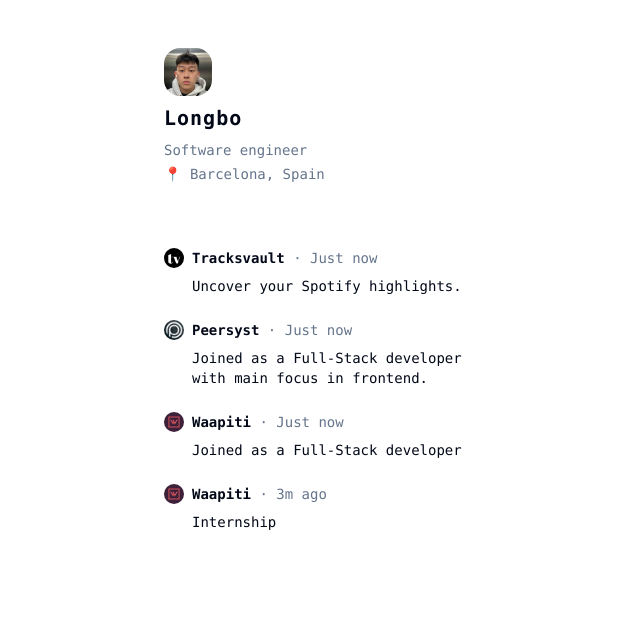
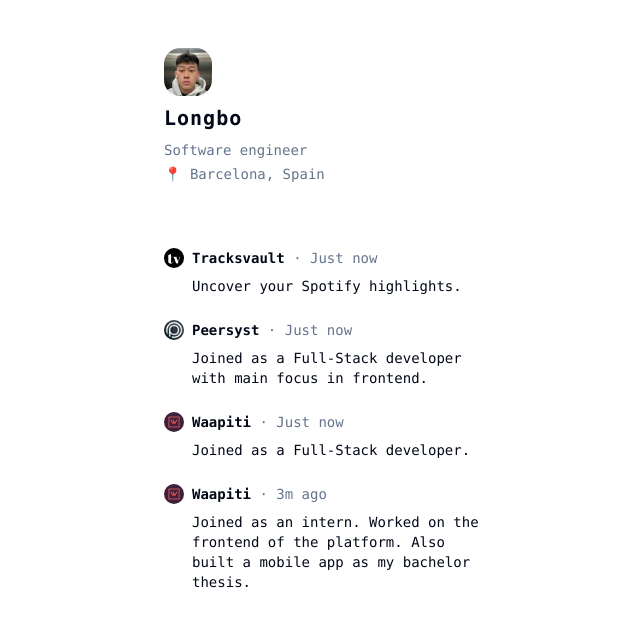
Before and after one commit to obnol/portfolio, a Next.js app: page / in a window 1280 px wide. Shown: the top 626 px of the page, without its empty margins (316-956 px from the left). Built offline with nearby package versions, Linux system fonts and the light colour scheme.

Commit message:
feat: update descriptions

```diff
--- a/app/page.tsx
+++ b/app/page.tsx
@@ -1,32 +1,6 @@
 import { Avatar, AvatarFallback, AvatarImage } from '@/components/ui/avatar';
 import Post from '@/components/post';
-
-const data = [
-  {
-    company: 'Tracksvault',
-    description: 'Uncover your Spotify highlights.',
-    date: '2023-07-04T00:00:00',
-    image: '/tracksvault-logo.png',
-  },
-  {
-    company: 'Peersyst',
-    description: 'Joined as a Full-Stack developer with main focus in frontend.',
-    date: '2023-06-29T00:00:00',
-    image: '/peersyst-logo.jpeg',
-  },
-  {
-    company: 'Waapiti',
-    description: 'Joined as a Full-Stack developer',
-    date: '2023-01-31T00:00:00',
-    image: '/waapiti-logo.jpeg',
-  },
-  {
-    company: 'Waapiti',
-    description: 'Internship',
-    date: '2022-02-22T00:00:00',
-    image: '/waapiti-logo.jpeg',
-  },
-];
+import data from '@/lib/data';
 
 export default function Home() {
   return (
--- /dev/null
+++ b/lib/data.ts
@@ -0,0 +1,29 @@
+const data = [
+  {
+    company: 'Tracksvault',
+    description: 'Uncover your Spotify highlights.',
+    date: '2023-07-04T00:00:00',
+    image: '/tracksvault-logo.png',
+  },
+  {
+    company: 'Peersyst',
+    description: 'Joined as a Full-Stack developer with main focus in frontend.',
+    date: '2023-06-29T00:00:00',
+    image: '/peersyst-logo.jpeg',
+  },
+  {
+    company: 'Waapiti',
+    description: 'Joined as a Full-Stack developer.',
+    date: '2023-01-31T00:00:00',
+    image: '/waapiti-logo.jpeg',
+  },
+  {
+    company: 'Waapiti',
+    description:
+      'Joined as an intern. Worked on the frontend of the platform. Also built a mobile app as my bachelor thesis.',
+    date: '2022-02-22T00:00:00',
+    image: '/waapiti-logo.jpeg',
+  },
+];
+
+export default data;
```
